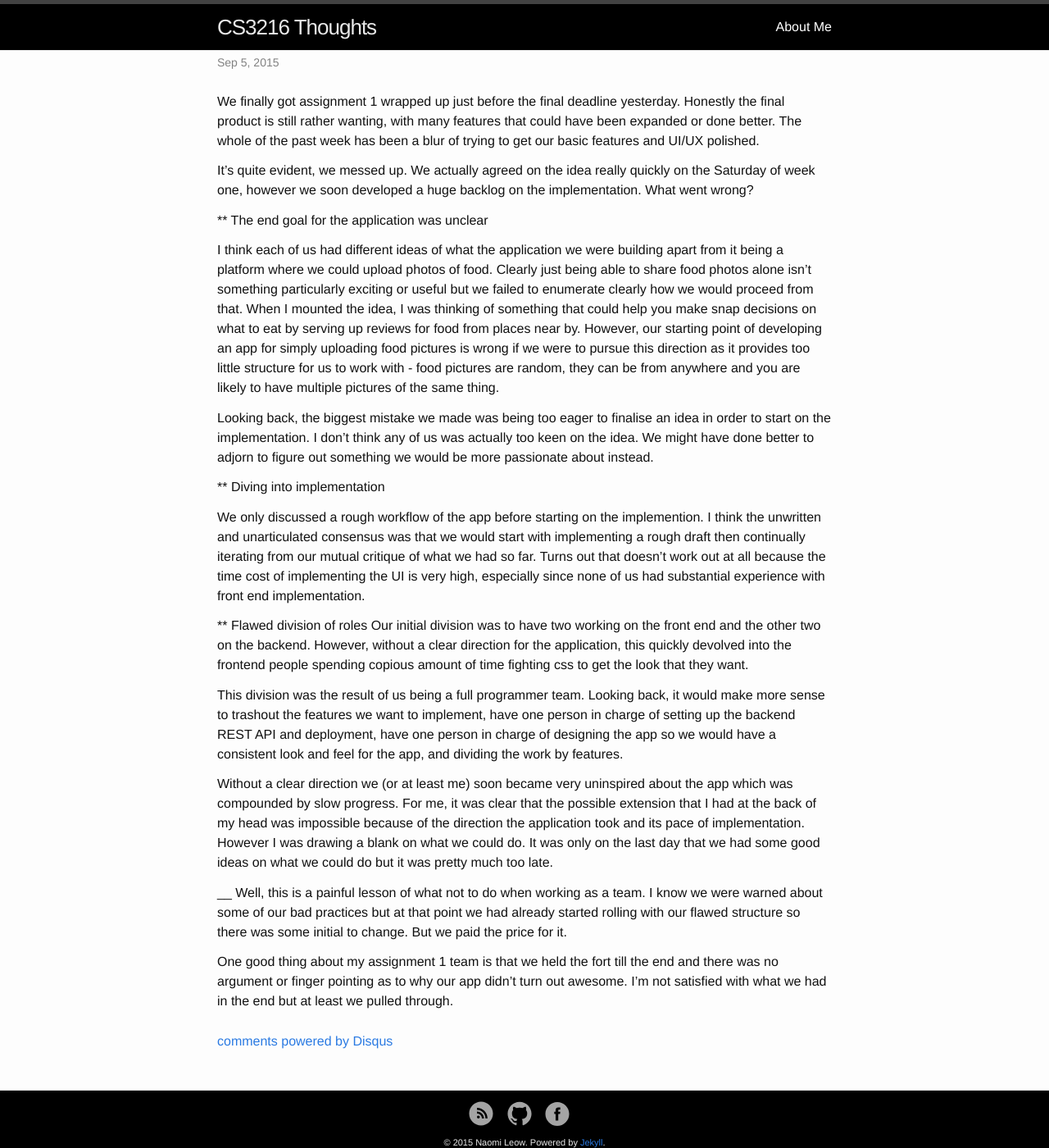
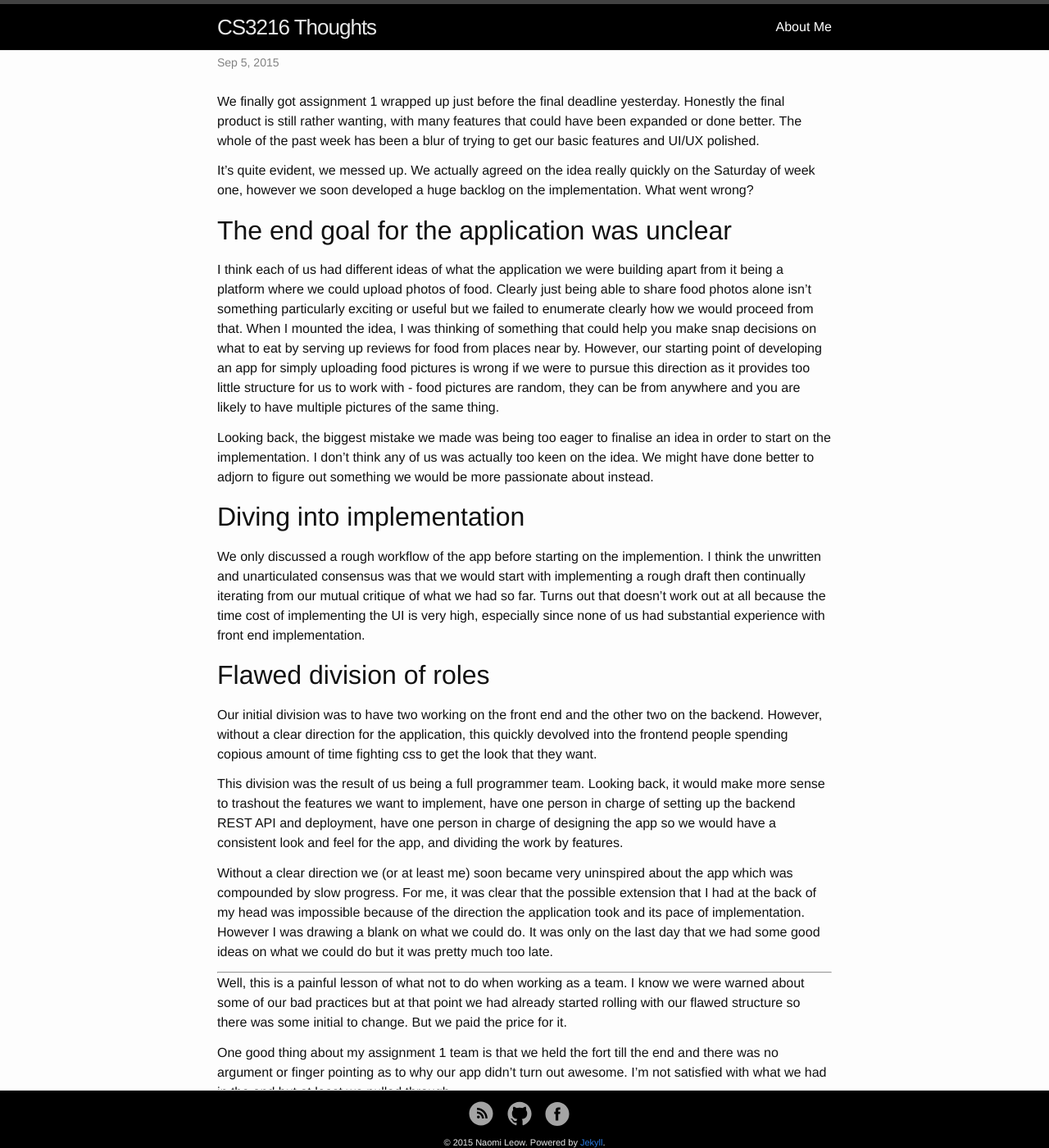
Before and after one commit to naomilwx/cs3216-blog, a Jekyll site: the page built from _posts/2015-09-05-quick-post-morterm.markdown, in a window 1280 px wide and 1400 px high, scrolled down 1019 px. Shown: the whole window at 82% size. Built offline with Jekyll 4.4.1, drawn with Linux system fonts in a browser that asks for light colours; comment, search, counter and statistics services are not loaded; grey boxes are pictures that could not be loaded.

```diff
--- a/_posts/2015-09-05-quick-post-morterm.markdown
+++ b/_posts/2015-09-05-quick-post-morterm.markdown
@@ -12,7 +12,7 @@ We finally got assignment 1 wrapped up just before the final deadline yesterday.
 It's quite evident, we messed up. We actually agreed on the idea really quickly on the Saturday of week one, however we soon developed a huge backlog on the implementation. What went wrong?
 
 
-** The end goal for the application was unclear
+##The end goal for the application was unclear
 
 I think each of us had different ideas of what the application we were building apart from it being a platform where we could upload photos of food. Clearly just being able to share food photos alone isn't something particularly exciting or useful but we failed to enumerate clearly how we would proceed from that. When I mounted the idea, I was thinking of something that could help you make snap decisions on what to eat by serving up reviews for food from places near by. However, our starting point of developing an app for simply uploading food pictures is wrong if we were to pursue this direction as it provides too little structure for us to work with - food pictures are random, they can be from anywhere and you are likely to have multiple pictures of the same thing.
 
@@ -20,19 +20,19 @@ I think each of us had different ideas of what the application we were building
 Looking back, the biggest mistake we made was being too eager to finalise an idea in order to start on the implementation. I don't think any of us was actually too keen on the idea. We might have done better to adjorn to figure out something we would be more passionate about instead.
 
 
-** Diving into implementation
+##Diving into implementation
 
 We only discussed a rough workflow of the app before starting on the implemention. I think the unwritten and unarticulated consensus was that we would start with implementing a rough draft then continually iterating from our mutual critique of what we had so far. Turns out that doesn't work out at all because the time cost of implementing the UI is very high, especially since none of us had substantial experience with front end implementation.
 
 
-** Flawed division of roles
+##Flawed division of roles
 Our initial division was to have two working on the front end and the other two on the backend. However, without a clear direction for the application, this quickly devolved into the frontend people spending copious amount of time fighting css to get the look that they want.
 
 This division was the result of us being a full programmer team. Looking back, it would make more sense to trashout the features we want to implement, have one person in charge of setting up the backend REST API and deployment, have one person in charge of designing the app so we would have a consistent look and feel for the app, and dividing the work by features.
 
 Without a clear direction we (or at least me) soon became very uninspired about the app which was compounded by slow progress. For me, it was clear that the possible extension that I had at the back of my head was impossible because of the direction the application took and its pace of implementation. However I was drawing a blank on what we could do. It was only on the last day that we had some good ideas on what we could do but it was pretty much too late.
 
-__
+-------------------------------------------
 Well, this is a painful lesson of what not to do when working as a team. I know we were warned about some of our bad practices but at that point we had already started rolling with our flawed structure so there was some initial to change. But we paid the price for it.
 
 
```
